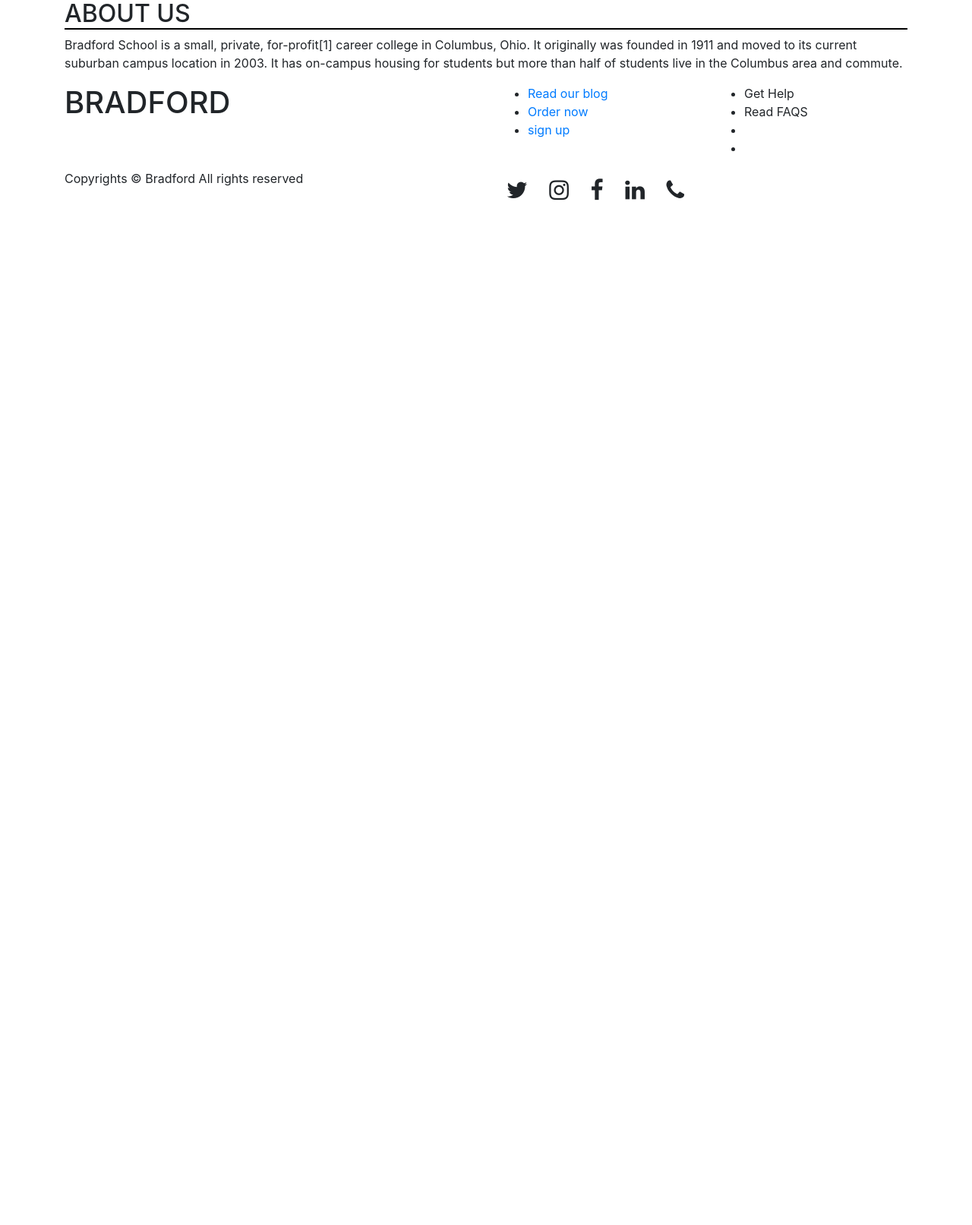
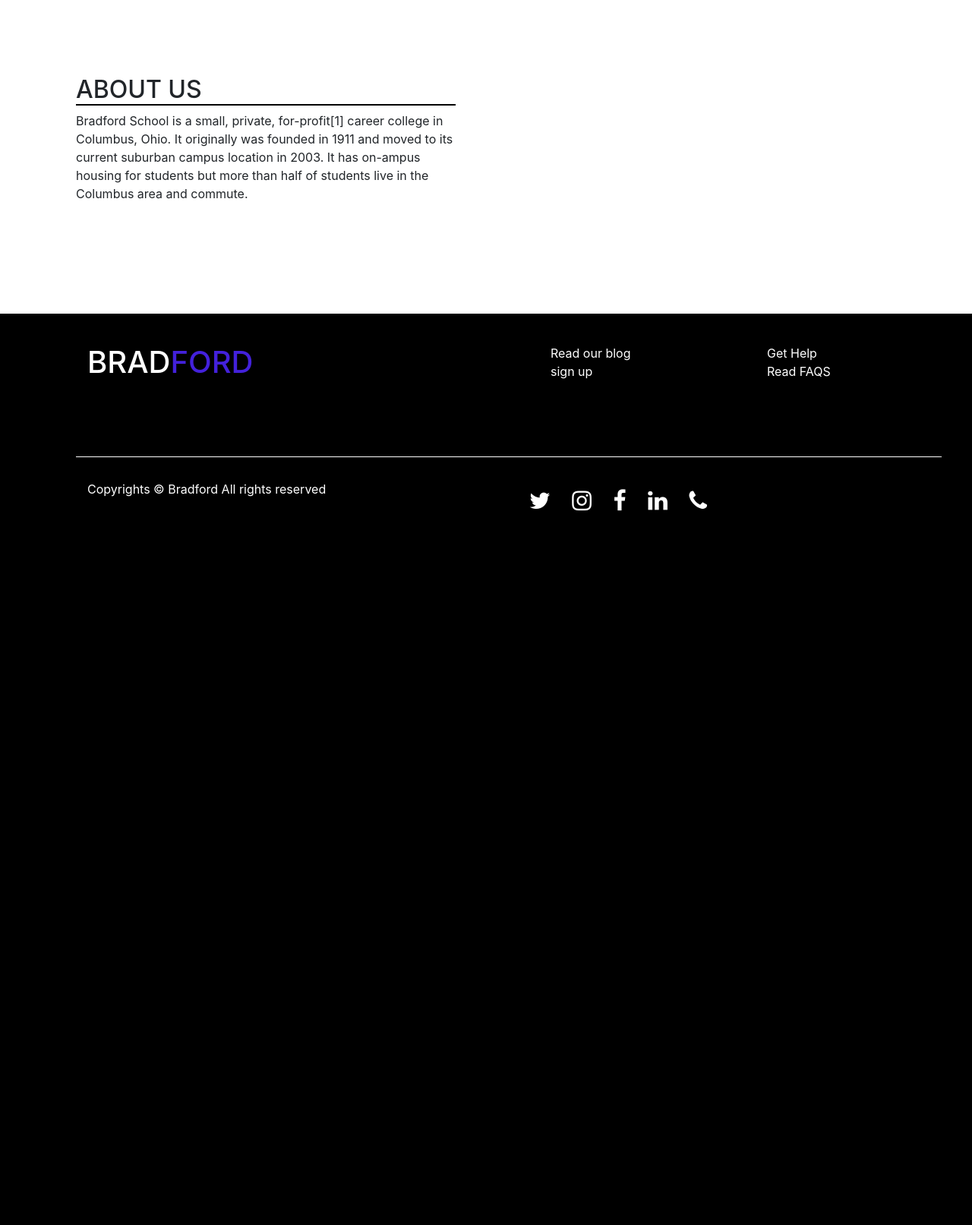
Before and after one commit to Marionjames-ally/Engagement, a Flask app: page /about in a window 1280 px wide; the page is wider, and only the part inside the window is pictured. Shown: the part 741-2354 px from the top of that part at 76% size. Before the commit the page ends 1005 px from the top of that part, so only its background shows below. Run offline with Flask 2, Linux system fonts and the light colour scheme; some libraries are stand-ins or nearby versions.

Commit message:
last commit

```diff
--- a/app/templates/about.html
+++ b/app/templates/about.html
@@ -1,3 +1,5 @@
+
+{% block content %}
 {% include 'navbar.html' %}
 
 <link rel="stylesheet" href="https://stackpath.bootstrapcdn.com/bootstrap/4.3.1/css/bootstrap.min.css"
@@ -5,38 +7,35 @@
 <link href="https://fonts.googleapis.com/css?family=Playfair+Display&display=swap" rel="stylesheet">
 <link rel="stylesheet" href="static/css/about.css">
 <link rel="stylesheet" href="path/to/font-awesome/css/font-awesome.min.css">
+<link rel="stylesheet" href="https://cdnjs.cloudflare.com/ajax/libs/font-awesome/4.7.0/css/font-awesome.min.css">
 <div class="strt">
     <div class="overlay">
         <h1 class="about" id="about">WELCOME TO BRADFORD SCHOOL</h1>
-        <img class="btn" href="#abt" src="http://2017.igem.org/wiki/images/7/7e/T--HZAU-China--arrow.gif" width="200px"
+        <img class="btn" href="#abt" src="http://2017.igem.org/wiki/images/7/7e/T--HZAU-China--arrow.gif
+" width="200px"
             height="auto" alt="">
     </div>
 </div>
-
-<div class="container">
+<div class="about-us">
     <h2 class="htu">ABOUT US</h2>
     <p><span>Bradford School </span>is a small, private, for-profit[1] career college in Columbus,
         Ohio. It
         originally was founded in 1911 and moved to its current suburban campus location in 2003. It
         has
-                    on-campus
+        on-ampus
         housing for students but more than half of students live in the Columbus area and commute.
     </p>
 </div>
 </div>
-    </div>
-
 <footer>
     <div class="container">
         <div class="row">
             <div class="col-md-6">
                 <h1>BRAD<span>FORD</span></h1>
-
             </div>
             <div class="col-md-3">
                 <ul>
                     <li><a href="#">Read our blog</a></li>
-                        <li><a href="#">Order now</a></li>
                     <li><a href="#">sign up</a></li>
                 </ul>
             </div>
@@ -44,8 +43,6 @@
                 <ul>
                     <li>Get Help</li>
                     <li>Read FAQS</li>
-                        <li></li>
-                        <li></li>
                 </ul>
             </div>
         </div>
@@ -68,6 +65,7 @@
 </footer>
 </div>
 </div>
+{% endblock content %}
 <style>
     .strt {
         background-image: url('http://img.transcoder.opera.com/assets/v2/4177b52bba817b79aaa2e9bd9a4cd0e8');
@@ -75,22 +73,63 @@
         background-repeat: no-repeat;
         height: 690px;
         background-size: cover;
-        box-shadow: inset 0px 0px 0 2000px rgba(0,0,0,0.5);
+        box-shadow: inset 0px 0px 0 2000px rgba(0, 0, 0, 0.5);
     }
-.about{
-    color:white;
+    .about {
+        color: white;
         text-align: center;
         font-size: 50px;
         font-weight: bolder;
         padding-top: 250px;
         margin-right: 300px;
         font-family: Georgia, 'Times New Roman', Times, serif;
-}img{
+    }
+    img {
         margin-left: 500px;
         margin-top: 200px;
     }
-.htu{
+    .htu {
         border-bottom: 2px solid black;
-
+    }
+    .about-us {
+        width: 700px;
+        padding: 100px;
+    }
+    footer {
+        height: 70vh;
+        background-color: #000000;
+        margin-top: 30px;
+        color: #fff;
+        padding: 40px 0 0 60px;
+    }
+    footer span {
+        color: rgb(67, 33, 219);
+    }
+    footer h1 {
+        margin-bottom: 50px;
+    }
+    footer li {
+        color: #fff;
+        list-style: none;
+    }
+    footer a {
+        color: #fff;
+    }
+    #horizontal {
+        border-bottom: 1px solid #fff;
+        padding-top: 50px;
+    }
+    #copyright {
+        padding-top: 30px;
+    }
+    footer i {
+        font-size: 30px;
+    }
+    .ml-auto,
+    .mx-auto {
+        margin-left: 35% !important;
+    }
+    *{
+        overflow-x:hidden;
     }
 </style>
--- a/app/templates/navbar.html
+++ b/app/templates/navbar.html
@@ -22,11 +22,11 @@
 
   <body>
     <!--Navbar-->
-    <nav class="navbar navbar-expand-lg navbar-dark bg-success">
+    <nav class="navbar navbar-expand-lg navbar-dark bg-primary">
       <!-- Navbar brand -->
-      <!-- <a class="navbar-brand btn btn-success" href="#">Home</a> -->
+
       <a
-        class="fa fa-home nav-link btn btn-success"
+        class="fa fa-home nav-link btn btn-primary"
         style="font-weight: bolder;"
         href="/"
         >Home</a
@@ -51,7 +51,7 @@
         <ul class="navbar-nav ml-auto">
           <li class="nav-item active">
             <a
-              class="fa fa-group nav-link btn btn-success"
+              class="fa fa-group nav-link btn btn-primary"
               style="font-weight: bolder;"
               href="{{url_for('main.about')}}"
               >About
@@ -60,7 +60,7 @@
           </li>
           <li class="nav-item ml-5">
             <a
-              class="fa fa-lock nav-link btn btn-success"
+              class="fa fa-lock nav-link btn btn-primary"
               style="color: whitesmoke; font-weight: bolder;"
               href="{{url_for('main.admin')}}"
               >Admin</a
@@ -68,7 +68,7 @@
           </li>
           <li class="nav-item ml-5">
             <a
-              class="fa fa-user nav-link btn btn-success"
+              class="fa fa-user nav-link btn btn-primary"
               style="color: whitesmoke; font-weight: bolder;"
               href="{{url_for('main.parent')}}"
               >Parent</a
@@ -77,7 +77,7 @@
           <div class="dropdown">
               <li class="nav-item ml-5">
                   <a
-                    class="fa fa-lock nav-link btn btn-success"
+                    class="fa fa-lock nav-link btn btn-primary"
                     style="color: whitesmoke; font-weight: bolder;"
                     href="{{url_for('main.gallery')}}"
                     >Gallery</a
@@ -104,7 +104,7 @@
 
           <li class="nav-item ml-5">
               <a
-                class="fa fa-lock nav-link btn btn-success"
+                class="fa fa-lock nav-link btn btn-primary"
                 style="color: whitesmoke; font-weight: bolder;"
                 href="{{url_for('main.photos')}}"
                 >Photos</a
@@ -126,12 +126,12 @@
               ></a>
               <ul class="dropdown-menu">
                 <li role="separator" class="divider"></li>
-                <li><a href="{{url_for('auth.logout')}}">Sign out</a></li>
+                <li><a href="{{url_for('auth.logout')}}" style="color: white;">Sign out</a></li>
               </ul>
             </li>
 
-            <li><a href="{{url_for('auth.login')}}">Login</a></li>
-            <li><a href="{{url_for('auth.register')}}">Register</a></li>
+            <li><a href="{{url_for('auth.login')}}" style="color: white;">Login</a></li>
+            <li><a href="{{url_for('auth.register')}}" style="color: white;">Register</a></li>
           </ul>
 
 
```
Lines whose indentation alone changed are shown as unchanged.
